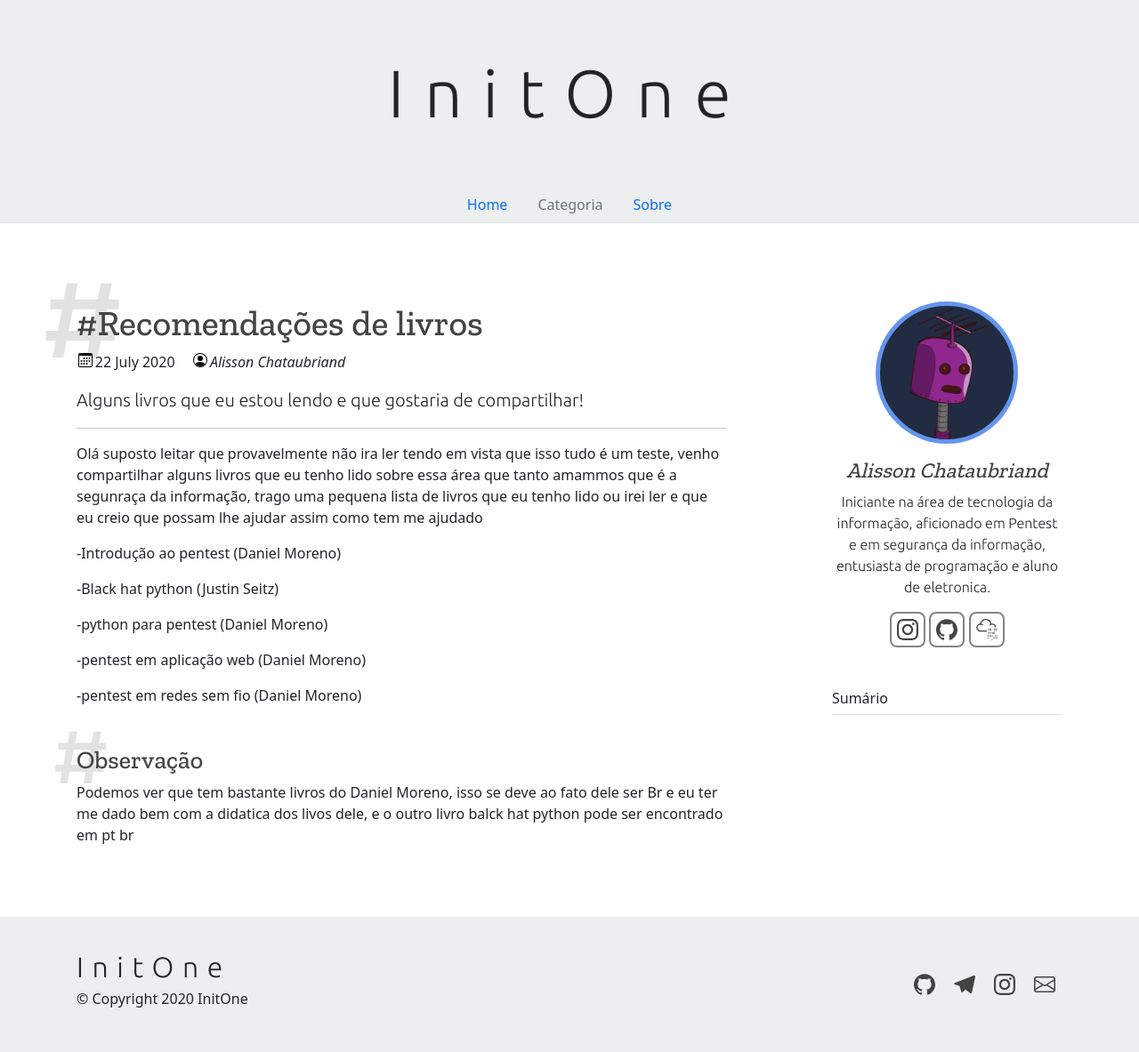
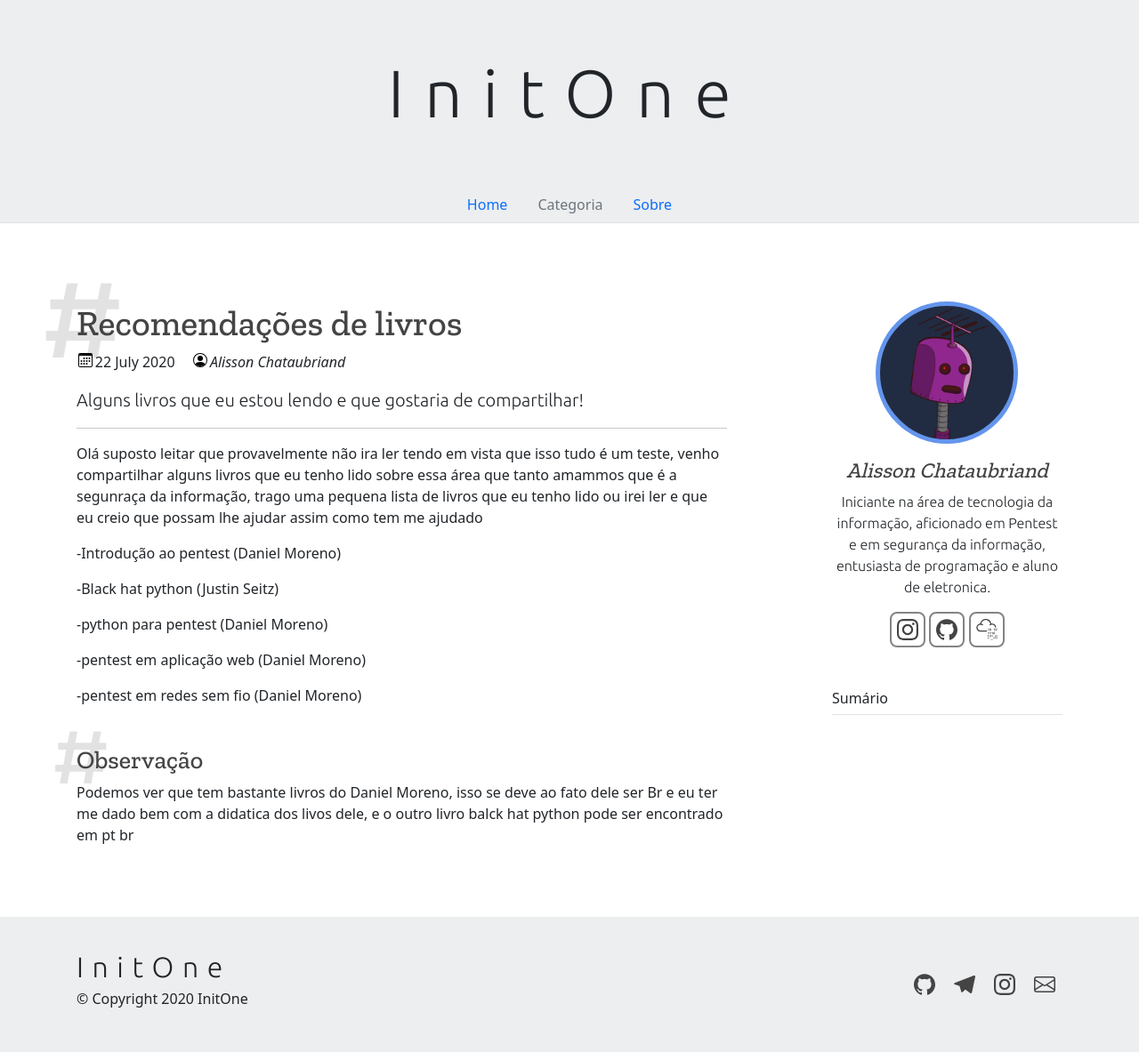
Before and after one commit to in1t0n3/initone.com.br, a Jekyll site: the page built from _posts/2020-07-22-Recomendação-de-Livros.md, in a window 1280 px wide. Shown: the whole page at 89% size. Built offline with Jekyll 4.4.1, drawn with Linux system fonts in a browser that asks for light colours.

```diff
--- a/_posts/2020-07-22-Recomendação-de-Livros.md
+++ b/_posts/2020-07-22-Recomendação-de-Livros.md
@@ -1,6 +1,6 @@
 ---
 layout: post
-title: "#Recomendações de livros"
+title: "Recomendações de livros"
 author: 'Alisson Chataubriand'
 date: 2020-07-22 13:11:00 -0300
 lide: "Alguns livros que eu estou lendo e que gostaria de compartilhar!"
```
